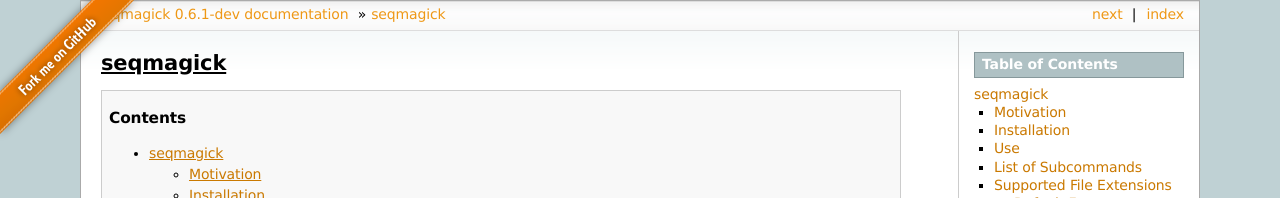
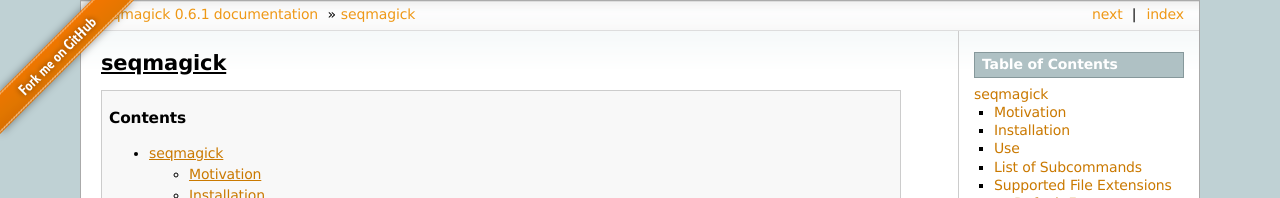
Before and after one commit to fhcrc/seqmagick, a Sphinx documentation site: the page built from docs/index.rst, in a window 1280 px wide and 900 px high. Shown: the top 198 px of the window. Built offline with Sphinx 7.4.7, drawn with Linux system fonts in a browser that asks for light colours; some of the changed text lies outside the part shown.

Commit message:
Bump version to 0.6.1 for release.

```diff
--- a/docs/conf.py
+++ b/docs/conf.py
@@ -50,7 +50,7 @@
 # The short X.Y version.
 from seqmagick import __version__ as version
 # The full version, including alpha/beta/rc tags.
-release = '0.6.1-dev'
+release = '0.6.1'
 
 # The language for content autogenerated by Sphinx. Refer to documentation
 # for a list of supported languages.
--- a/seqmagick/__init__.py
+++ b/seqmagick/__init__.py
@@ -1,4 +1,4 @@
 """
 seqmagick
 """
-__version__ = '0.6.1-dev'
+__version__ = '0.6.1'
```
